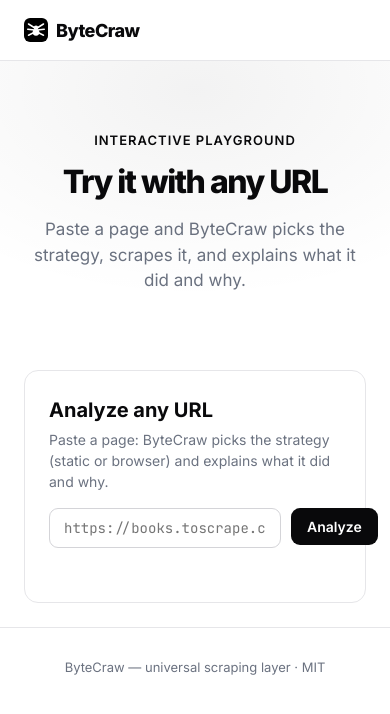
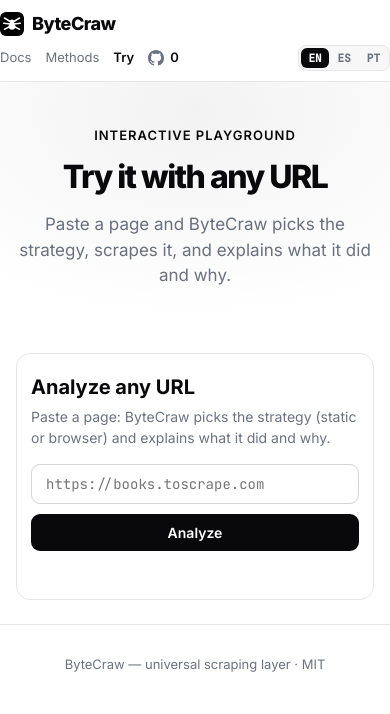
Before and after one commit to abrahamperz/ByteCraw, a Flask app: page /try in a window 390 px wide. Shown: the top 714 px of the page. Run offline with Flask 3, Linux system fonts and the light colour scheme; some libraries are stand-ins or nearby versions.

Commit message:
fix: responsive mobile layout — keep nav visible, stack forms, fluid grids

```diff
--- a/demo/templates/try.html
+++ b/demo/templates/try.html
@@ -114,7 +114,21 @@
   .azr-why b { display: block; margin-bottom: 4px; color: var(--accent); }
   footer { border-top: 1px solid var(--border); padding: 30px 0; color: var(--muted); font-size: 13px; text-align: center; }
 
-  @media (max-width: 820px) { h1 { font-size: 32px; } .grid { grid-template-columns: 1fr; } .navlinks { display: none; } }
+  @media (max-width: 820px) {
+    .wrap { padding: 0 16px; }
+    nav .row { flex-wrap: wrap; height: auto; padding: 10px 0; gap: 8px 16px; }
+    .navlinks { width: 100%; margin-left: 0; gap: 14px; flex-wrap: wrap; font-size: 13px; }
+    .lang-sw { margin-left: auto; }
+    header.head { padding: 44px 0 28px; }
+    h1 { font-size: 32px; }
+    .grid { grid-template-columns: 1fr; }
+    .analyzer { padding: 18px 14px; }
+    .azr-bar { flex-direction: column; }
+    .azr-bar .btn { align-self: stretch; text-align: center; }
+    .azr-meta .badge { font-size: 12px; }
+    .count-row { flex-wrap: wrap; }
+    pre { font-size: 12px; }
+  }
 </style>
 </head>
 <body>
```
Also changed, not shown: demo/templates/docs.html (+10 -1 lines), demo/templates/index.html (+12 -1 lines), demo/templates/landing.html (+9 -2 lines).
